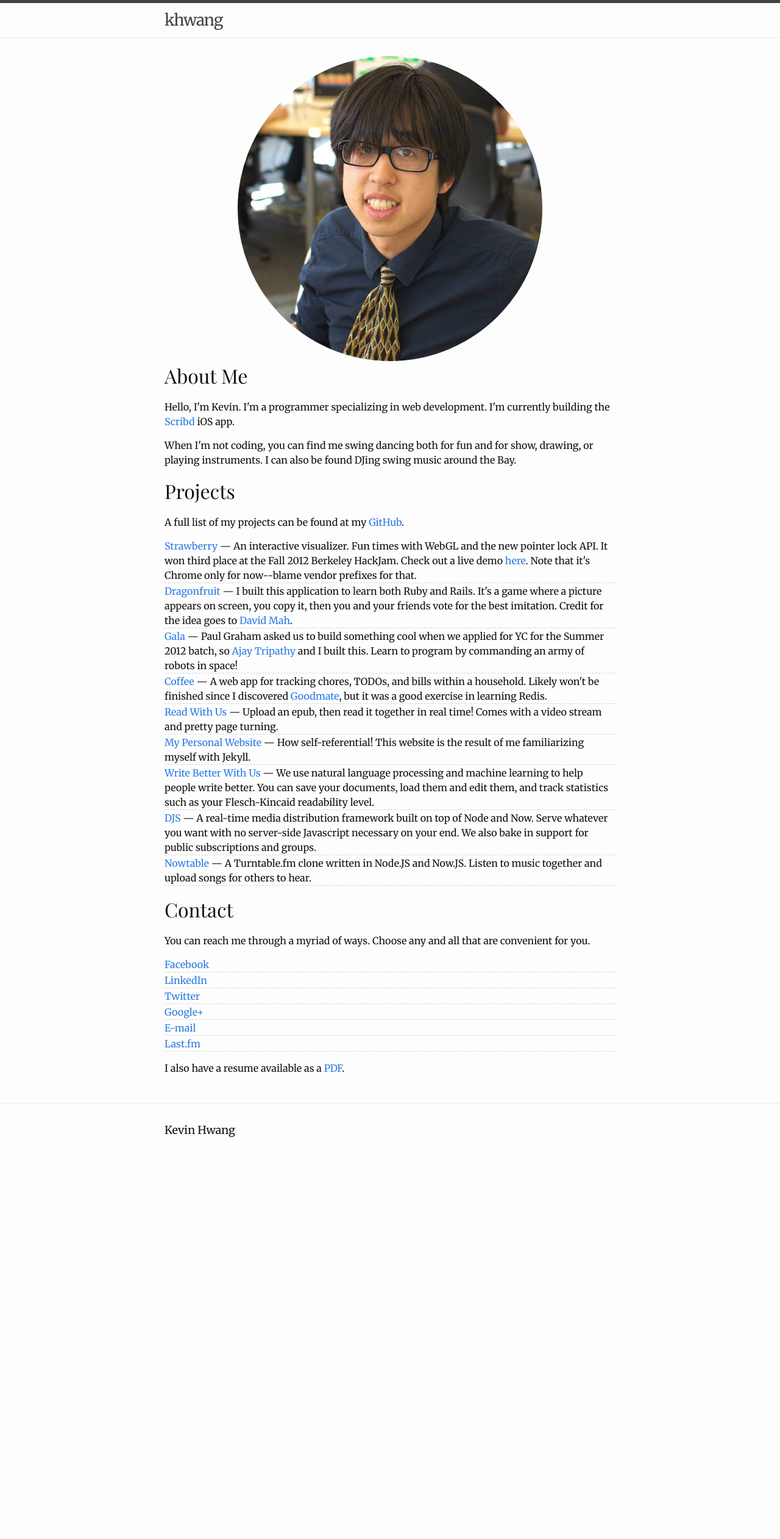
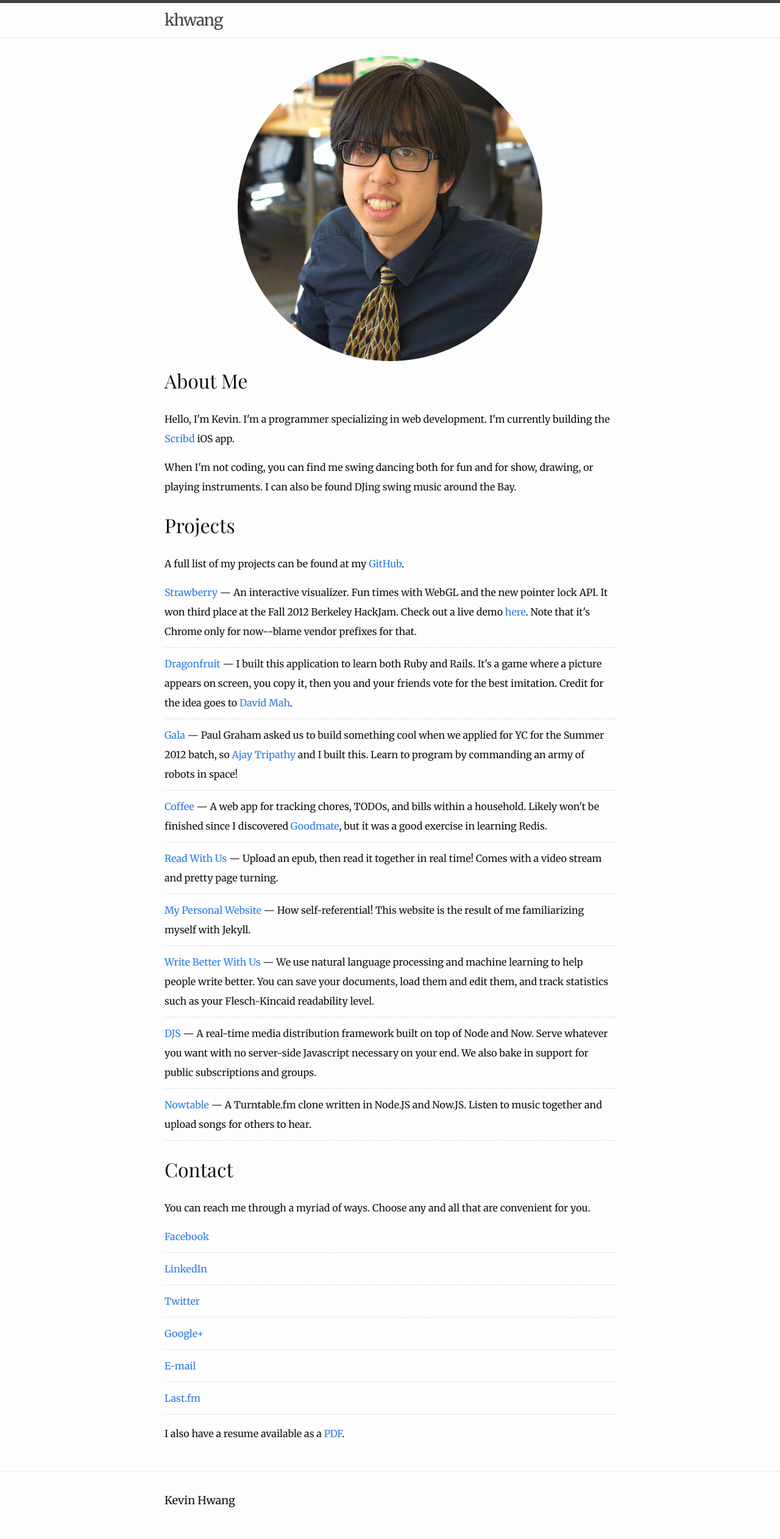
Before and after one commit to catherinemarvin/khwang.github.io, a Jekyll site: the page built from index.html, in a window 1280 px wide. Shown: the whole page at 61% size. Built offline with Jekyll 4.4.1, drawn with Linux system fonts in a browser that asks for light colours; before the commit the page ends 1911 px from its top, so only the background shows below that.

Commit message:
Add a bit more spacing between elements

```diff
--- a/css/index.scss
+++ b/css/index.scss
@@ -2,6 +2,8 @@
 ---
 
 body {
+    line-height: 2.0;
+
     font-family: 'Merriweather', serif;
     h1 {
         font-family: 'Playfair Display', serif;
@@ -23,6 +25,7 @@ body {
     }
     li {
         border-bottom: 1px #d5d5d5 dashed;
-        margin-bottom: 1px;
+        padding-bottom: 10px;
+        margin-top: 10px;
     }
 }
```
